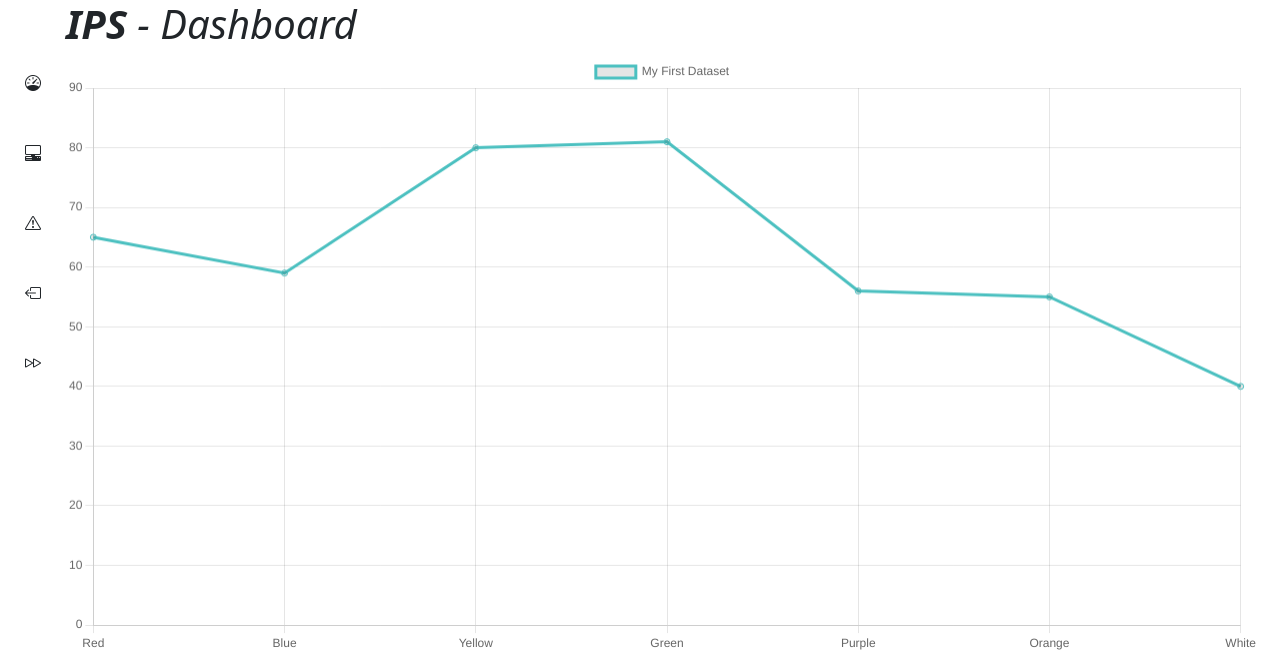
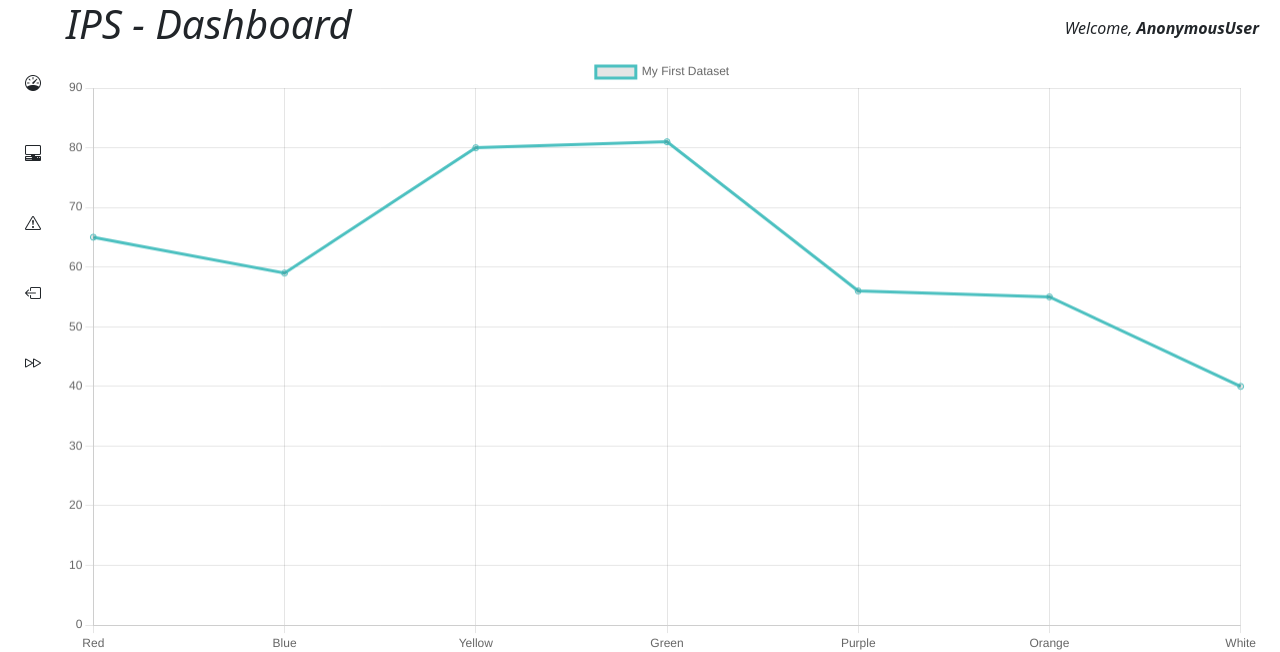
Before and after one commit to BuiKimPhat/IPS, a Django app: template web/monitorsite/monitorweb/templates/monitorweb/index.html in a window 1280 px wide. Shown: the top 652 px of the page. Run offline with Django 3.2, Linux system fonts and the light colour scheme; the template is opened without the code that fills it, so the values that code supplies are empty.

Commit message:
Add welcome user, title for sidebar icons, redirect login if user is authenticated

```diff
--- a/web/monitorsite/monitorweb/templates/monitorweb/agents.html
+++ b/web/monitorsite/monitorweb/templates/monitorweb/agents.html
@@ -5,7 +5,10 @@
 {% endblock head %}
 
 {% block content %}
-<h1><i><b>IPS</b> - Agents</i></h1>
+<div class="d-flex w-100 align-items-center">
+    <h1 class="display-6"><i><b>IPS</b> - Agents</i></h1>
+    <div class="ms-auto"><i>Welcome, <b>{{user}}</b></i></div>
+</div>
 <div>
     <canvas id="alertChart"></canvas>
 </div>
--- a/web/monitorsite/monitorweb/templates/monitorweb/alerts.html
+++ b/web/monitorsite/monitorweb/templates/monitorweb/alerts.html
@@ -5,7 +5,10 @@
 {% endblock head %}
 
 {% block content %}
-<h1><i><b>IPS</b> - Alerts</i></h1>
+<div class="d-flex w-100 align-items-center">
+    <h1 class="display-6"><i><b>IPS</b> - Alerts</i></h1>
+    <div class="ms-auto"><i>Welcome, <b>{{user}}</b></i></div>
+</div>
 <div>
     <canvas id="alertChart"></canvas>
 </div>
--- a/web/monitorsite/monitorweb/templates/monitorweb/base.html
+++ b/web/monitorsite/monitorweb/templates/monitorweb/base.html
@@ -28,27 +28,27 @@
         <div class="pt-5">
             <ul class="list-unstyled">
                 <li class="pr-0 w-100 mr-0 py-3">
-                    <a class="btn w-100 fw-bold" href="{% url 'monitorweb:index' %}">
+                    <a class="btn w-100 fw-bold" href="{% url 'monitorweb:index' %}" title="Dashboard">
                         <i class="bi bi-speedometer"></i>
                     </a>
                 </li>
                 <li class="pr-0 w-100 mr-0 py-3">
-                    <a class="btn w-100 fw-bold" href="{% url 'monitorweb:agents' %}">
+                    <a class="btn w-100 fw-bold" href="{% url 'monitorweb:agents' %}" title="Agents">
                         <i class="bi bi-pc-display-horizontal"></i>
                     </a>
                 </li>
                 <li class="pr-0 w-100 mr-0 py-3">
-                    <a class="btn w-100 fw-bold" href="{% url 'monitorweb:alerts' %}">
+                    <a class="btn w-100 fw-bold" href="{% url 'monitorweb:alerts' %}" title="Alerts">
                         <i class="bi bi-exclamation-triangle"></i>
                     </a>
                 </li>
                 <li class="pr-0 w-100 mr-0 py-3">
-                    <a class="btn w-100 fw-bold" href="{% url 'monitorweb:logout' %}">
+                    <a class="btn w-100 fw-bold" href="{% url 'monitorweb:logout' %}" title="Logout">
                         <i class="bi bi-box-arrow-left"></i>
                     </a>
                 </li>
                 <li class="pr-0 w-100 mr-0 py-3">
-                    <button id="collapseBtn" class="btn w-100" type="button" data-bs-toggle="collapse" data-bs-target="#sidebarCollapse"
+                    <button id="collapseBtn" class="btn w-100" title="Expand" type="button" data-bs-toggle="collapse" data-bs-target="#sidebarCollapse"
                         aria-expanded="false" aria-controls="sidebarCollapse">
                         <i class="bi bi-fast-forward"></i>
                     </button>
@@ -95,9 +95,11 @@
         const sidebarCollapse = document.getElementById('sidebarCollapse');
         sidebarCollapse.addEventListener('show.bs.collapse', event => {
             rotateColBtn();
+            document.getElementById('collapseBtn').title = "Collapse";
         })
         sidebarCollapse.addEventListener('hide.bs.collapse', event => {
             rotateColBtn();
+            document.getElementById('collapseBtn').title = "Expand";
         })
     </script>
 </body>
--- a/web/monitorsite/monitorweb/templates/monitorweb/index.html
+++ b/web/monitorsite/monitorweb/templates/monitorweb/index.html
@@ -6,7 +6,10 @@
 {% endblock head %}
 
 {% block content %}
-<h1><i><b>IPS</b> - Dashboard</i></h1>
+<div class="d-flex w-100 align-items-center">
+    <h1 class="display-6"><i><b>IPS</b> - Dashboard</i></h1>
+    <div class="ms-auto"><i>Welcome, <b>{{user}}</b></i></div>
+</div>
 <div>
     <canvas id="alertChart"></canvas>
 </div>
--- a/web/monitorsite/monitorweb/templates/monitorweb/login.html
+++ b/web/monitorsite/monitorweb/templates/monitorweb/login.html
@@ -31,7 +31,7 @@
                     </div>
                 </div>
                 <div class="d-flex">
-                    <button type="submit" class="btn btn-outline-dark my-auto mx-4 align-center">
+                    <button type="submit" title="Login" class="btn btn-outline-dark my-auto mx-4 align-center p-2">
                         <svg xmlns="http://www.w3.org/2000/svg" width="32" height="32" fill="currentColor"
                             class="bi bi-box-arrow-in-right" viewBox="0 0 16 16">
                             <path fill-rule="evenodd"
```
Also changed, not shown: web/monitorsite/monitorweb/views.py (+8 -1 lines).
